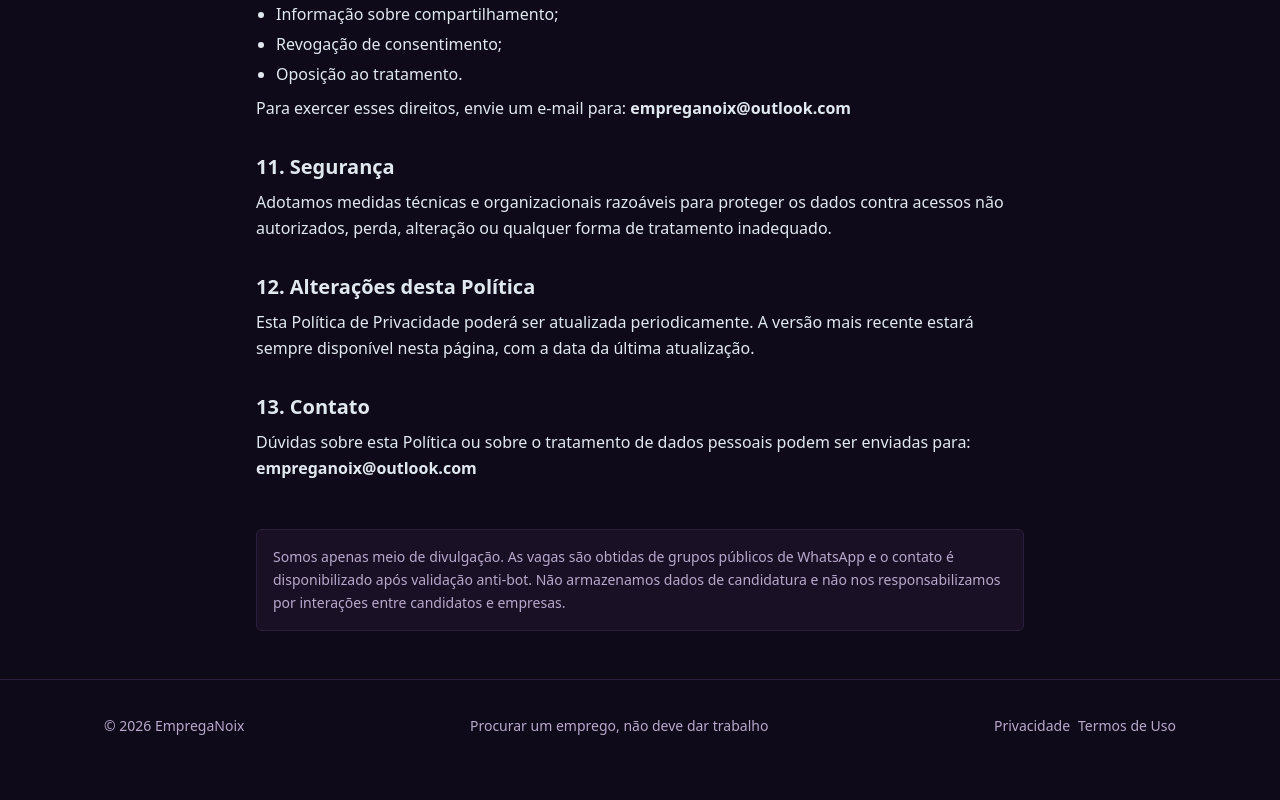
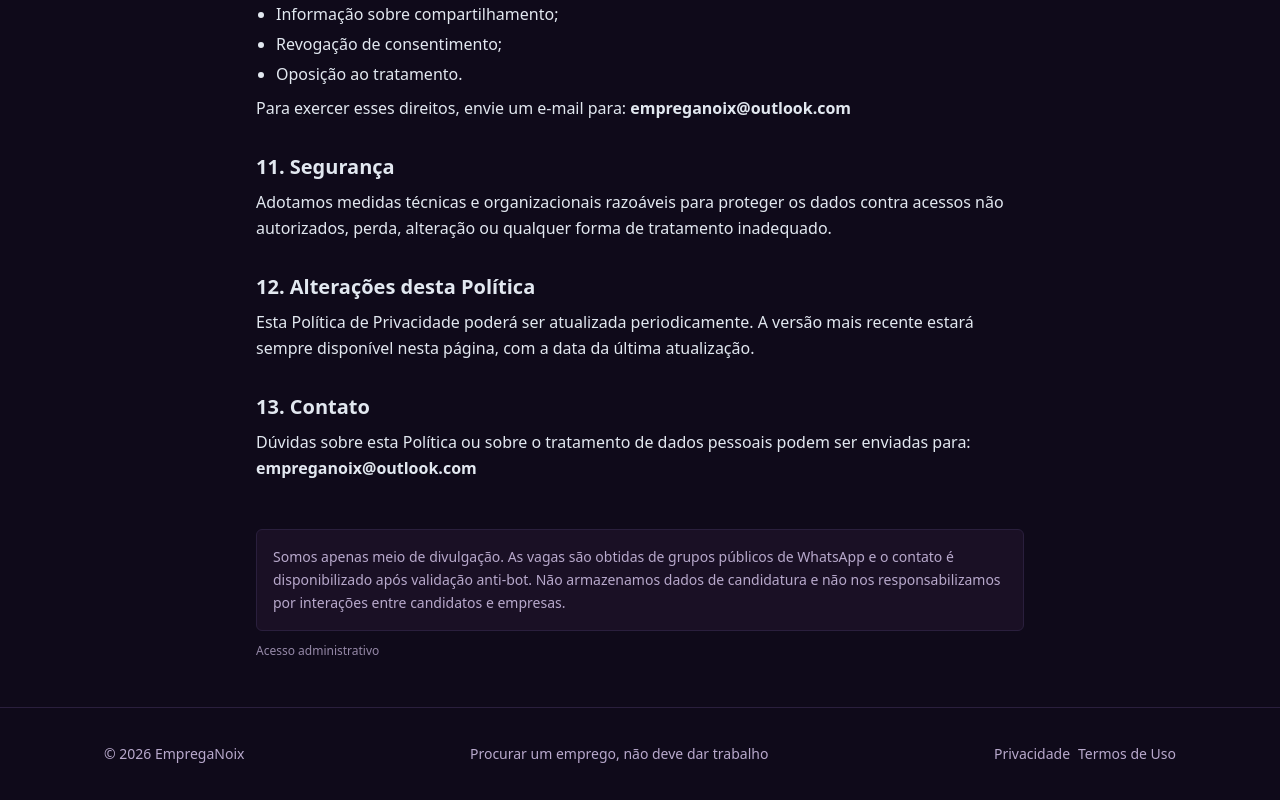
Before and after one commit to AndreCaue/NaoQueroUsar, a Next.js app in the folder frontend/: page /privacidade in a window 1280 px wide. Shown: the part 2143-2943 px from the top of the page. Before the commit the page ends 2915 px from the top, so only its background shows below. Built offline with nearby package versions, Linux system fonts and the light colour scheme.

Commit message:
feat(26-02): add discreet admin entry and update SSR smoke
- Add muted Acesso administrativo link below privacy disclaimer to /admin/login

- Extend verify-ssr.ps1 with admin login route smoke check

```diff
--- a/frontend/app/(public)/privacidade/page.tsx
+++ b/frontend/app/(public)/privacidade/page.tsx
@@ -1,4 +1,5 @@
 import type { Metadata } from "next";
+import Link from "next/link";
 
 export const metadata: Metadata = {
   title: "Política de Privacidade — EmpregaNoix",
@@ -198,6 +199,14 @@ export default function PrivacidadePage() {
             responsabilizamos por interações entre candidatos e empresas.
           </p>
         </div>
+        <p className="mt-3 text-xs text-fg-muted/80">
+          <Link
+            href="/admin/login"
+            className="transition-colors hover:text-fg-muted"
+          >
+            Acesso administrativo
+          </Link>
+        </p>
       </div>
     </article>
   );
```
Also changed, not shown: 1 other file (tests, documents, lock files or other folders).
